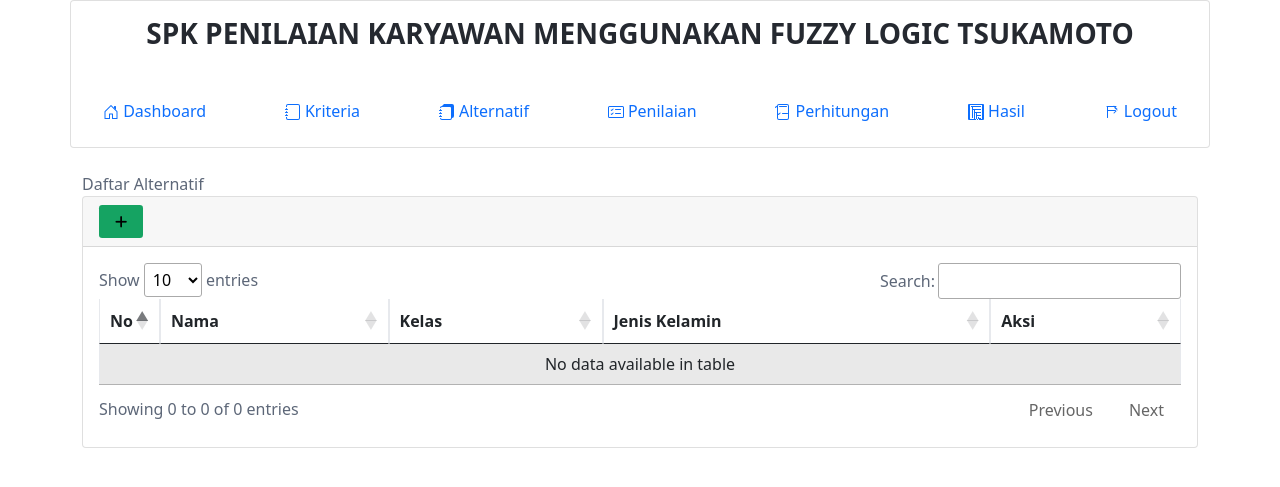
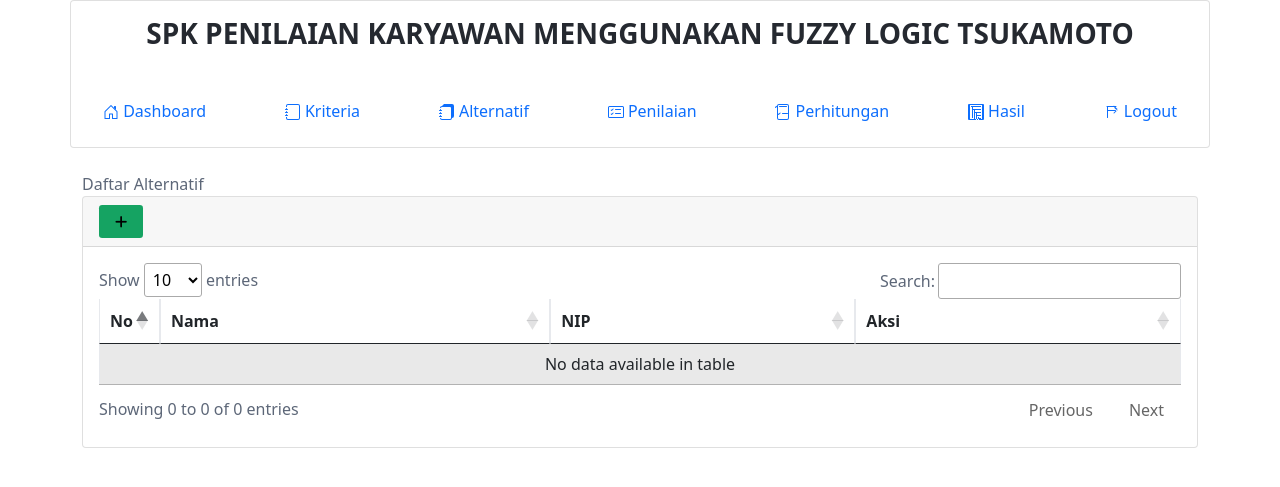
Before and after one commit to ArtEnginer/fuzzytsukamoto_native, a PHP site: a page that uses Models/AlternatifModel.php in a window 1280 px wide. Shown: the top 487 px of the page. Run offline with PHP 8.4, Linux system fonts and the light colour scheme; the visitor is signed in with stand-in values (Sample User, id 1); data that the repository does not hold is empty; some libraries are stand-ins or nearby versions.

Commit message:
crud alternatif done

```diff
--- a/Controllers/AlternatifController.php
+++ b/Controllers/AlternatifController.php
@@ -7,13 +7,13 @@ class AlternatifController
 
     public function __construct()
     {
-        if (session_status() == PHP_SESSION_NONE) {
-            session_start();
-        }
-        if (!isset($_SESSION['user'])) {
-            header('Location: ' . base_url() . 'auth/login');
-            exit();
-        }
+        // if (session_status() == PHP_SESSION_NONE) {
+        //     session_start();
+        // }
+        // if (!isset($_SESSION['user'])) {
+        //     header('Location: ' . base_url() . 'auth/login');
+        //     exit();
+        // }
         $koneksi = new Koneksi();
         $this->alternatifModel = new AlternatifModel($koneksi);
         $this->active = 'alternatif';
@@ -46,11 +46,8 @@ class AlternatifController
     {
         $data = [
             'nama'          => $_POST['nama'],
-            'kelas'           => $_POST['kelas'],
-            'jenis_kelamin'  => $_POST['jenis_kelamin'],
+            'nip'          => $_POST['nip'],
         ];
-
-
         $this->alternatifModel->add($data);
 
         header('location: ' . base_url() . 'alternatif/index');
@@ -80,10 +77,9 @@ class AlternatifController
     public function update()
     {
         $data = [
-            'id'            => $_POST['id'],
+            'id'           => $_POST['id'],
             'nama'          => $_POST['nama'],
-            'kelas'           => $_POST['kelas'],
-            'jenis_kelamin'  => $_POST['jenis_kelamin'],
+            'nip'          => $_POST['nip'],
         ];
 
         $this->alternatifModel->update($data);
--- a/Models/AlternatifModel.php
+++ b/Models/AlternatifModel.php
@@ -8,7 +8,7 @@ class AlternatifModel
         $koneksi = new Koneksi();
         $this->koneksi = $koneksi->getKoneksi();
         $this->table = 'tb_alternatif';
-        $this->fillable = ['nama', 'kelas', 'jenis_kelamin', 'created_at', 'updated_at'];
+        $this->fillable = ['nama', 'nip', 'created_at', 'updated_at'];
     }
     public function all()
     {
--- a/Views/Alternatif/index.php
+++ b/Views/Alternatif/index.php
@@ -16,8 +16,7 @@
                     <tr>
                         <th width="2px">No</th>
                         <th>Nama</th>
-                        <th>Kelas</th>
-                        <th>Jenis Kelamin</th>
+                        <th>NIP</th>
                         <th>Aksi</th>
                     </tr>
                 </thead>
@@ -27,8 +26,7 @@
                         <tr>
                             <td><?= $no++ ?></td>
                             <td><?= $item['nama'] ?></td>
-                            <td><?= $item['kelas'] ?></td>
-                            <td><?= $item['jenis_kelamin'] ?></td>
+                            <td><?= $item['nip'] ?></td>
                             <td>
                                 <a href="<?= base_url() ?>alternatif/edit?id=<?= $item['id'] ?>" class="btn btn-warning btn-sm text-white">
                                     <i class="fa fa-edit"></i></a>
```
Also changed, not shown: Views/Alternatif/edit.php (+2 -9 lines), Views/Alternatif/tambah.php (+2 -9 lines).
